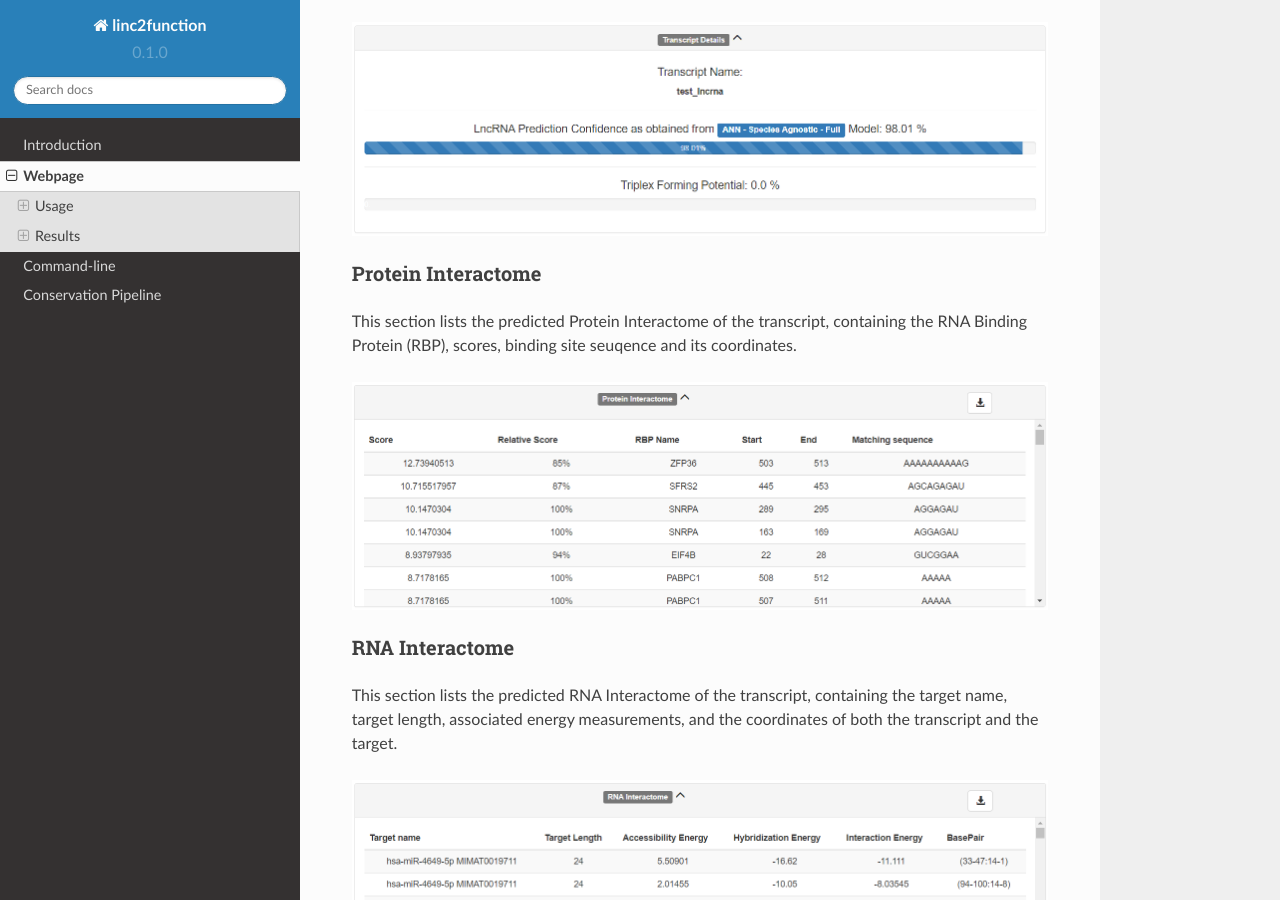
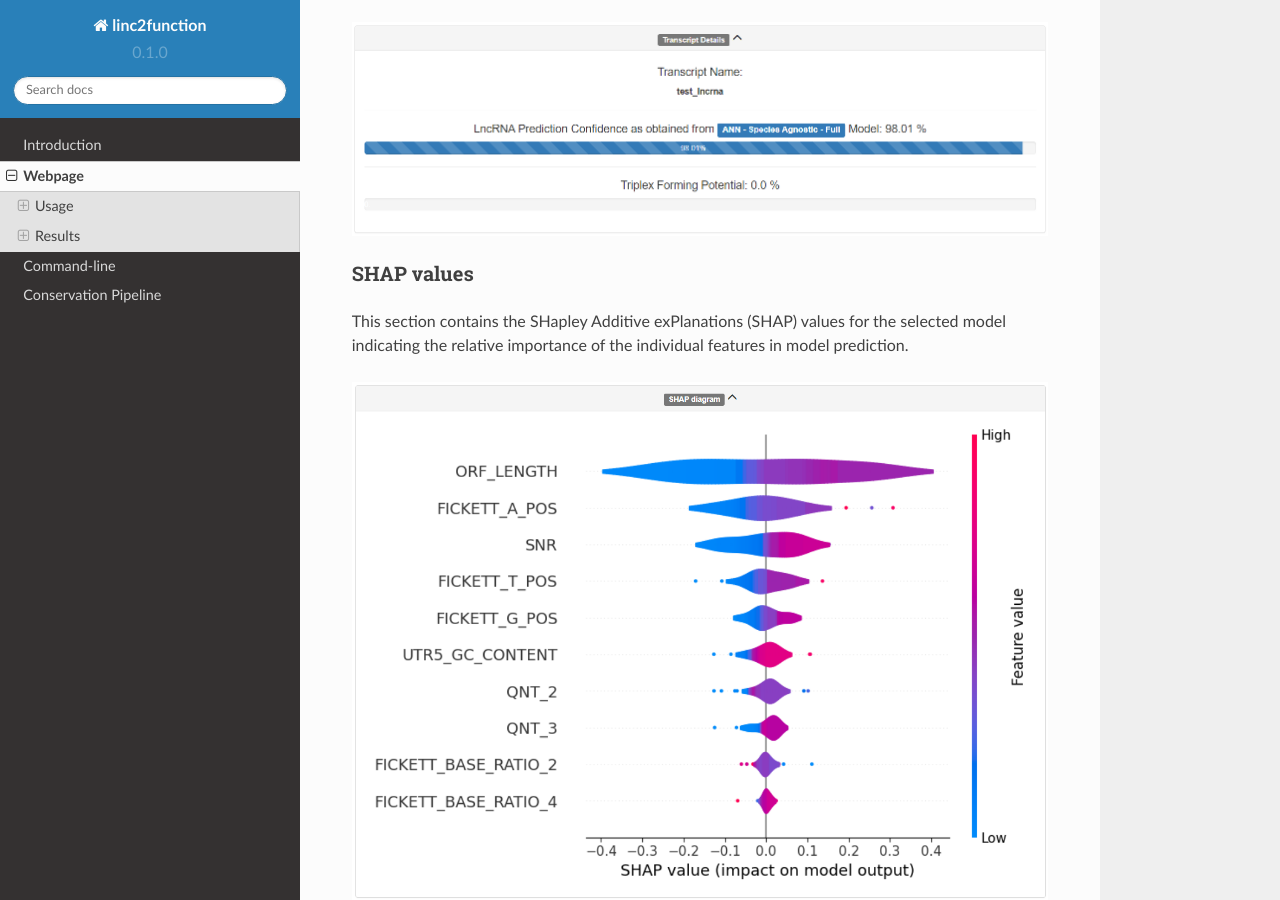
Before and after one commit to ryashpal/linc2function-tutorial, a Sphinx documentation site: the page built from docs/source/webpage.rst, in a window 1280 px wide and 900 px high, scrolled down 7041 px. Built offline with Sphinx 7.4.7 and the Read the Docs theme 2.0.0, drawn with Linux system fonts in a browser that asks for light colours.

Commit message:
Update webpage.rst

```diff
--- a/docs/source/webpage.rst
+++ b/docs/source/webpage.rst
@@ -77,6 +77,13 @@ This section provides the transcript name (as obtained from the FASTA data), pro
 
 .. image:: images/result_transcript_details.PNG
 
+SHAP values
+"""""""""""
+
+This section contains the SHapley Additive exPlanations (SHAP) values for the selected model indicating the relative importance of the individual features in model prediction.
+
+.. image:: images/result_shap_diagram.png
+
 Protein Interactome
 """""""""""""""""""
 
```
